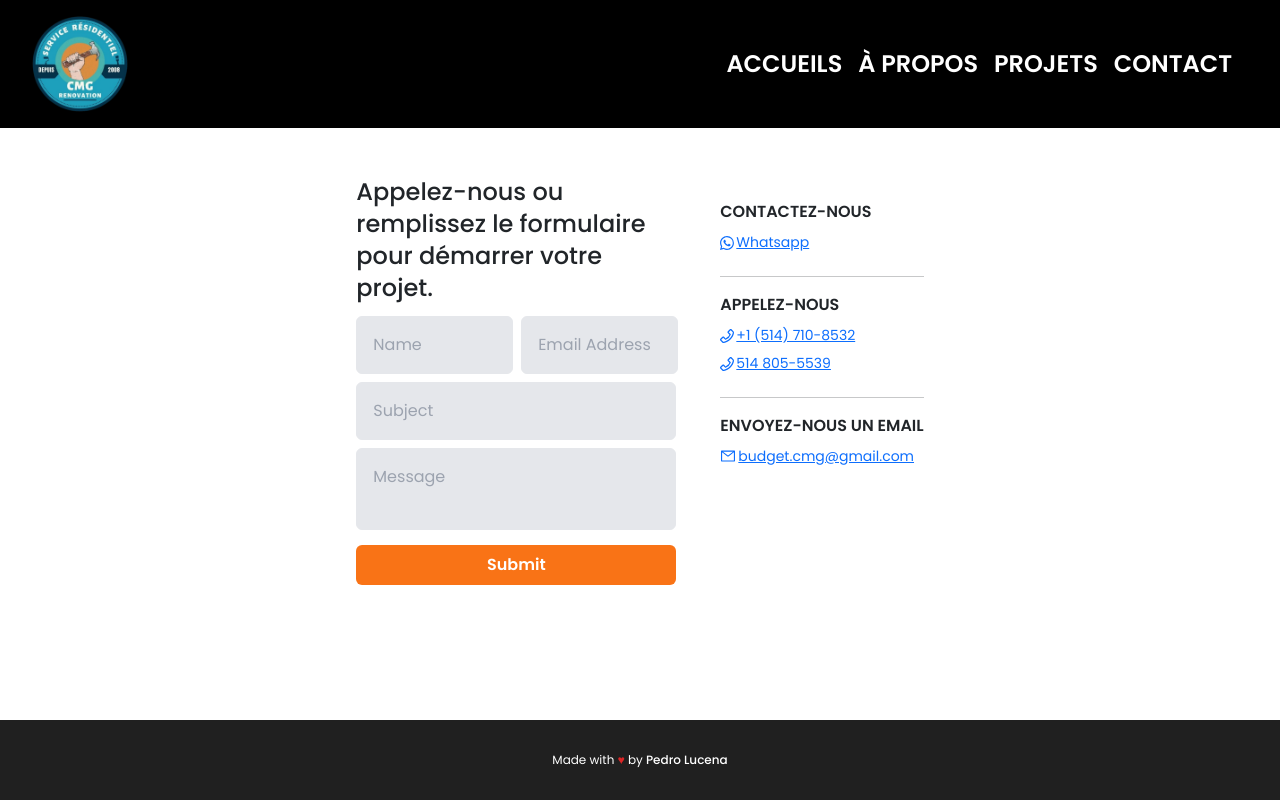
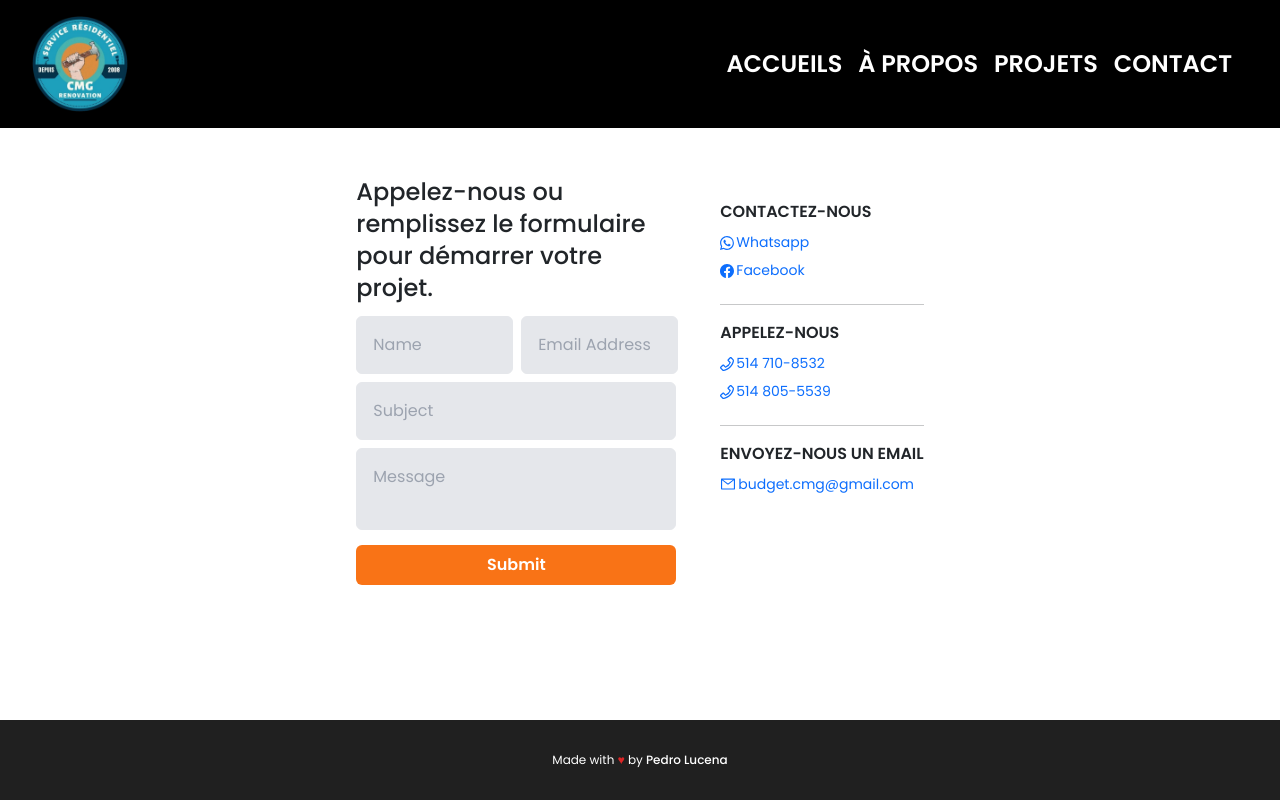
Before and after one commit to PedroL22/CMG, a Next.js app: page /contact in a window 1280 px wide. Built offline with nearby package versions, Linux system fonts and the light colour scheme.

Commit message:
✨ feat: Add Facebook page

```diff
--- a/src/pages/contact.tsx
+++ b/src/pages/contact.tsx
@@ -1,7 +1,7 @@
 import React, { useEffect, useRef, useState } from 'react'
 import Head from 'next/head'
 import emailjs from 'emailjs-com'
-import { BsWhatsapp } from 'react-icons/bs'
+import { BsWhatsapp, BsFacebook } from 'react-icons/bs'
 import { AiOutlinePhone } from 'react-icons/ai'
 import { AiOutlineMail } from 'react-icons/ai'
 
@@ -120,7 +120,10 @@ export default function Contact() {
             <h2 className='font-semibold text-base uppercase'>
               contactez-nous
             </h2>
-            <a href='https://wa.me/15147108532'>
+            <a
+              href='https://wa.me/15147108532'
+              className='no-underline'
+            >
               <div className='flex'>
                 <BsWhatsapp
                   size={14}
@@ -129,18 +132,36 @@ export default function Contact() {
                 <h2 className='flex font-normal text-sm ml-0.5'>Whatsapp</h2>
               </div>
             </a>
+            <a
+              href='https://www.facebook.com/renovation.cmg'
+              className='no-underline'
+            >
+              <div className='flex'>
+                <BsFacebook
+                  size={14}
+                  className='mt-1'
+                />
+                <h2 className='flex font-normal text-sm ml-0.5'>Facebook</h2>
+              </div>
+            </a>
             <hr />
             <h2 className='font-semibold text-base uppercase'>appelez-nous</h2>
-            <a href='tel:+1 (514) 710-8532'>
+            <a
+              href='tel:514 710-8532'
+              className='no-underline'
+            >
               <div className='flex'>
                 <AiOutlinePhone
                   size={18}
                   className='mt-0.5 -ml-0.5'
                 />
-                <h2 className='flex font-normal text-sm'>+1 (514) 710-8532</h2>
+                <h2 className='flex font-normal text-sm'>514 710-8532</h2>
               </div>
             </a>
-            <a href='tel:514 805-5539'>
+            <a
+              href='tel:514 805-5539'
+              className='no-underline'
+            >
               <div className='flex'>
                 <AiOutlinePhone
                   size={18}
@@ -153,7 +174,10 @@ export default function Contact() {
             <h2 className='font-semibold text-base uppercase'>
               envoyez-nous un email
             </h2>
-            <a href='mailto:budget.cmg@gmail.com'>
+            <a
+              href='mailto:budget.cmg@gmail.com'
+              className='no-underline'
+            >
               <div className='flex'>
                 <AiOutlineMail
                   size={16}
```
